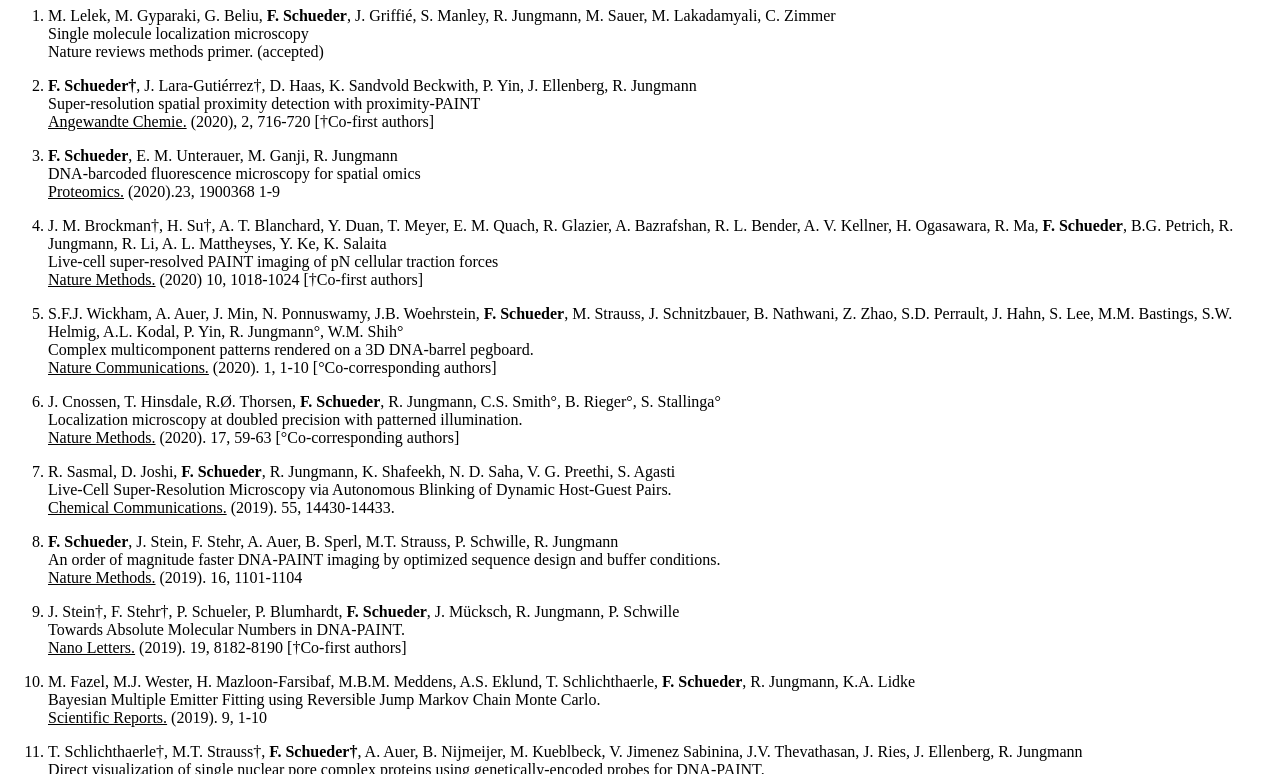
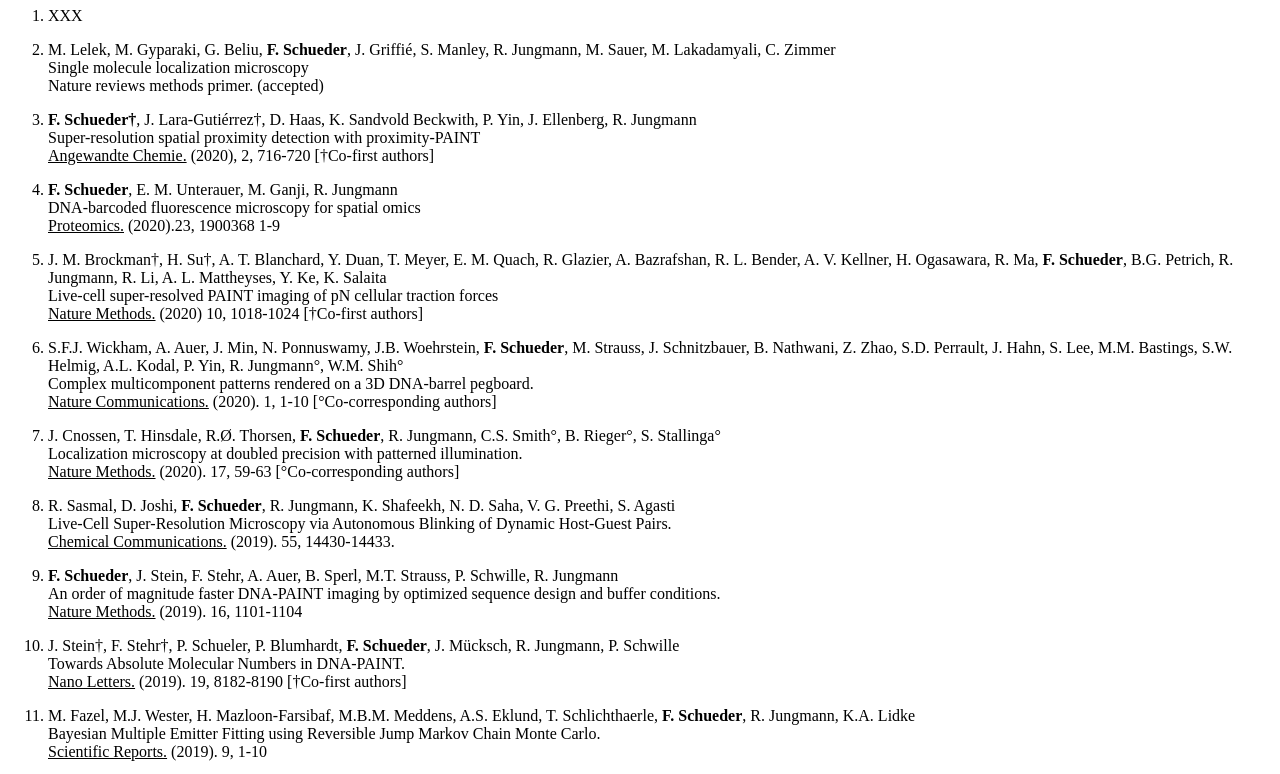
Before and after one commit to FlorianSchueder/homepage, a plain HTML site: page index.html in a window 1280 px wide. Shown: the part 73-847 px from the top of the page. Drawn offline with Linux system fonts and the light colour scheme.

Commit message:
Added a test

```diff
--- a/index.html
+++ b/index.html
@@ -17,6 +17,7 @@
   <body>
     <h1>Publications of Florian Schueder</h1>
     <ol style="1">
+   <li style="padding-bottom:1em"> XXX</li>
 
   <li style="padding-bottom:1em"> M. Lelek, M. Gyparaki, G. Beliu, <b>F. Schueder</b>, J. Griffié, S. Manley, R. Jungmann, M. Sauer, M. Lakadamyali, C. Zimmer <br>
 Single molecule localization microscopy<br>
```
